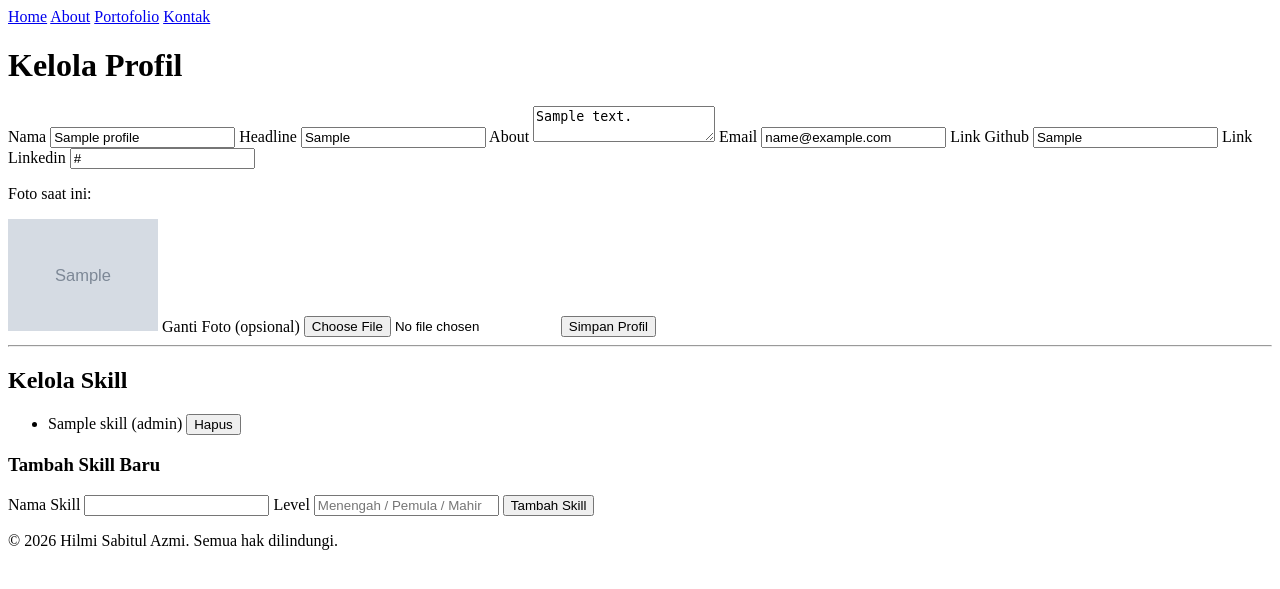
After one commit to Hilmi-Sabitul-Azmi/portofolio-flask, a Flask app: page /dashboard/profile in a window 1280 px wide. The commit adds this page. Shown: the top 589 px of the page. Run offline with Flask 3, Linux system fonts and the light colour scheme; the visitor is signed in with stand-in values (Sample User, id 1); tables that the repository leaves empty hold one stand-in row (values such as "Sample post"); grey boxes marked "Sample" are stand-in pictures.

Commit message:
Buat fitur manajemen profil dan kelola skill dinamis

```diff
--- a/app.py
+++ b/app.py
@@ -203,6 +203,62 @@ def delete_project(id):
     return redirect(url_for('dashboard_projects'))
 
 
+@app.route('/dashboard/profile', methods=['GET', 'POST'])
+def dashboard_profile():
+    if 'user' not in session:
+        return redirect(url_for('login'))
+
+    profile = Profile.query.first()
+
+    if request.method == 'POST':
+        profile.name = request.form.get('name')
+        profile.headline = request.form.get('headline')
+        profile.about = request.form.get('about')
+        profile.email = request.form.get('email')
+        profile.github = request.form.get('github')
+        profile.linkedin = request.form.get('linkedin')
+
+        file = request.files.get('photo')
+        if file and file.filename != '' and allowed_file(file.filename):
+            img_name = secure_filename(file.filename)
+            file.save(os.path.join(app.config['UPLOAD_FOLDER'], img_name))
+            profile.photo = img_name
+
+        db.session.commit()
+        return redirect(url_for('dashboard_profile'))
+
+    skills = Skill.query.all()
+    return render_template('dashboard/profile.html', profile=profile, skills=skills)
+
+
+@app.route('/dashboard/profile/skill/add', methods=['POST'])
+def add_skill():
+    if 'user' not in session:
+        return redirect(url_for('login'))
+
+    profile = Profile.query.first()
+    name = request.form.get('skill_name')
+    level = request.form.get('skill_level')
+
+    new_skill = Skill(name=name, level=level, profile_id=profile.id)
+    db.session.add(new_skill)
+    db.session.commit()
+
+    return redirect(url_for('dashboard_profile'))
+
+
+@app.route('/dashboard/profile/skill/delete/<int:id>', methods=['POST'])
+def delete_skill(id):
+    if 'user' not in session:
+        return redirect(url_for('login'))
+
+    skill = Skill.query.get_or_404(id)
+    db.session.delete(skill)
+    db.session.commit()
+
+    return redirect(url_for('dashboard_profile'))
+
+
 if __name__ == '__main__':
     with app.app_context():
         db.create_all()
--- a/templates/dashboard/index.html
+++ b/templates/dashboard/index.html
@@ -18,6 +18,7 @@
 
 <h2>Menu Cepat</h2>
 <ul>
+    <li><a href="{{ url_for('dashboard_profile') }}">Kelola Profil</a></li>
     <li><a href="{{ url_for('dashboard_projects') }}">Kelola Proyek</a></li>
     <li><a href="{{ url_for('dashboard_messages') }}">Kotak Masuk Pesan</a></li>
     <li><a href="{{ url_for('logout') }}">Logout</a></li>
--- /dev/null
+++ b/templates/dashboard/profile.html
@@ -0,0 +1,67 @@
+{% extends 'base.html' %}
+
+{% block title %}Kelola Profil{% endblock %}
+
+{% block content %}
+<h1>Kelola Profil</h1>
+
+<form method="POST" enctype="multipart/form-data">
+    <label for="name">Nama</label>
+    <input type="text" id="name" name="name" value="{{ profile.name }}" required>
+
+    <label for="headline">Headline</label>
+    <input type="text" id="headline" name="headline" value="{{ profile.headline }}">
+
+    <label for="about">About</label>
+    <textarea id="about" name="about">{{ profile.about }}</textarea>
+
+    <label for="email">Email</label>
+    <input type="email" id="email" name="email" value="{{ profile.email }}">
+
+    <label for="github">Link Github</label>
+    <input type="url" id="github" name="github" value="{{ profile.github }}">
+
+    <label for="linkedin">Link Linkedin</label>
+    <input type="url" id="linkedin" name="linkedin" value="{{ profile.linkedin }}">
+
+    <p>Foto saat ini:</p>
+    {% if profile.photo %}
+        <img src="{{ url_for('static', filename='uploads/' + profile.photo) }}" width="150">
+    {% else %}
+    <p>Belum ada foto profil.</p>
+    {% endif %}
+
+    <label for="photo">Ganti Foto (opsional)</label>
+    <input type="file" id="photo" name="photo" accept="image/*">
+
+    <button type="submit">Simpan Profil</button>
+</form>
+
+<hr>
+
+<h2>Kelola Skill</h2>
+
+<ul>
+    {% for skill in skills %}
+        <li>
+            {{ skill.name }} ({{ skill.level }})
+            <form method="POST" action="{{ url_for('delete_skill', id=skill.id) }}" style="display: inline;">
+                <button type="submit">Hapus</button>
+            </form>
+        </li>
+    {% else %}
+        <li>Belum ada skill.</li>
+    {% endfor %}
+</ul>
+
+<h3>Tambah Skill Baru</h3>
+<form method="POST" action="{{ url_for('add_skill') }}">
+    <label for="skill_name">Nama Skill</label>
+    <input type="text" id="skill_name" name="skill_name" required>
+
+    <label for="skill_level">Level</label>
+    <input type="text" id="skill_level" name="skill_level" placeholder="Menengah / Pemula / Mahir">
+
+    <button type="submit">Tambah Skill</button>
+</form>
+{% endblock %}
```
